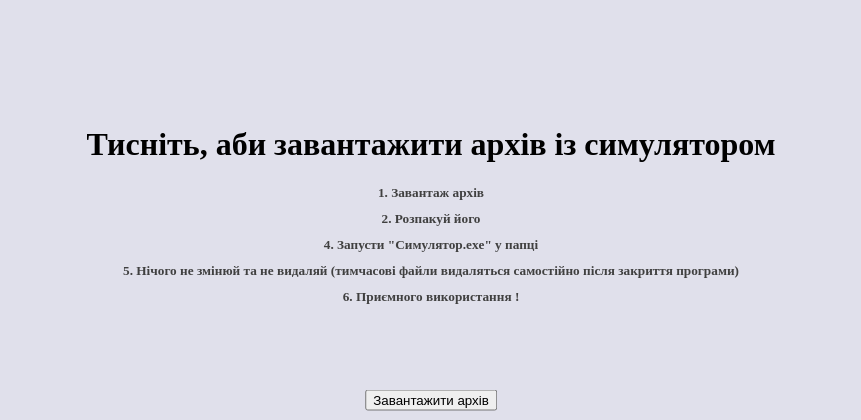
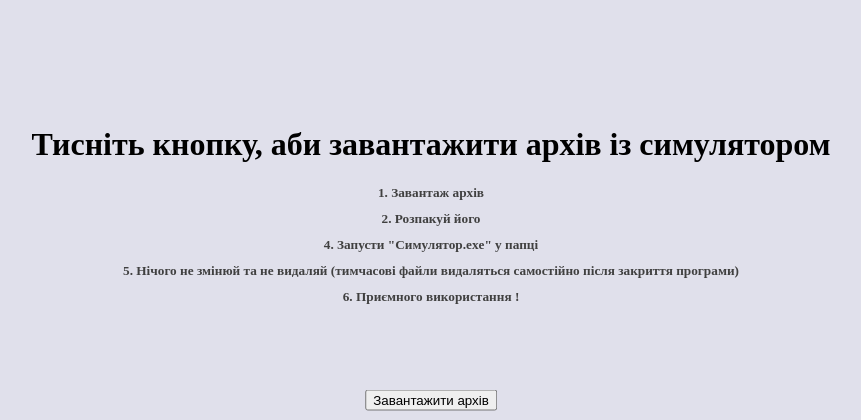
Before and after one commit to Vladoyko/phisics_project, a Flask app: page / in a window 1280 px wide. Shown: the top 420 px of the page, without its empty margins (209-1070 px from the left). Run offline with Flask 3, Linux system fonts and the light colour scheme.

Commit message:
Update index.html

```diff
--- a/templates/index.html
+++ b/templates/index.html
@@ -9,7 +9,7 @@
 <body>
     <div class="maindiv">
         <div class="Text">
-            <h1>Тисніть, аби завантажити архів із симулятором</h1>
+            <h1>Тисніть кнопку, аби завантажити архів із симулятором</h1>
             <div class="mtext">
                 <h5>1. Завантаж архів</h5>
                 <h5>2. Розпакуй його</h5>
```
